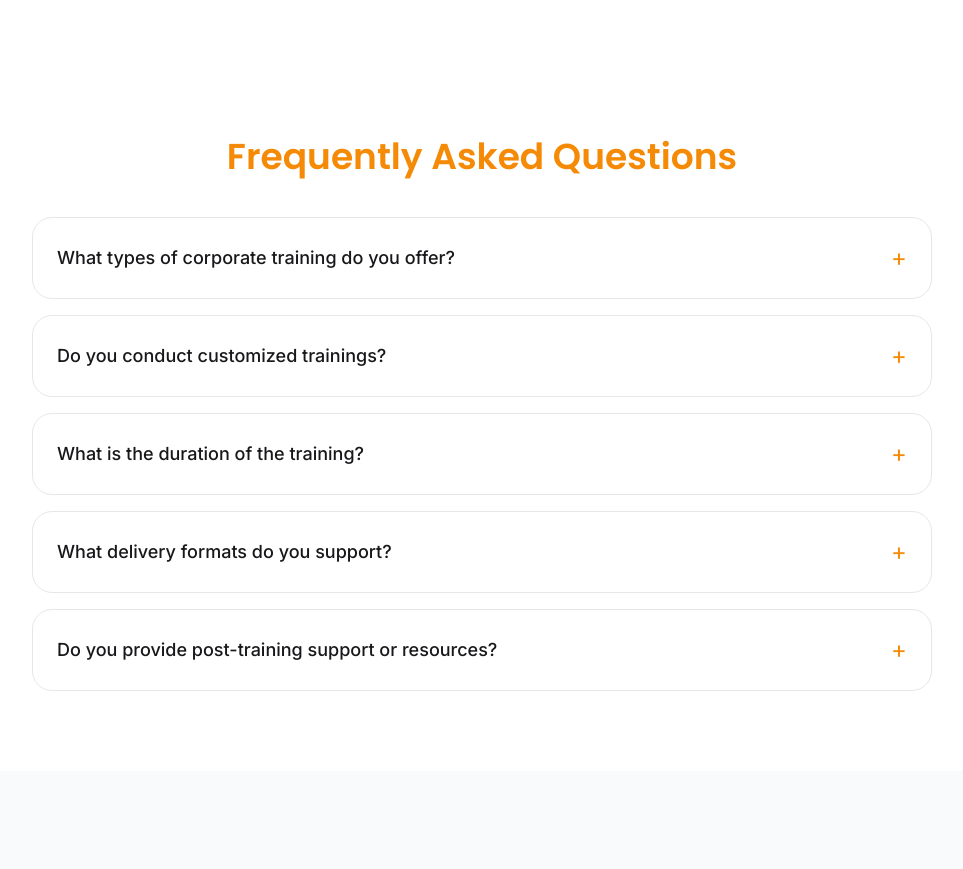
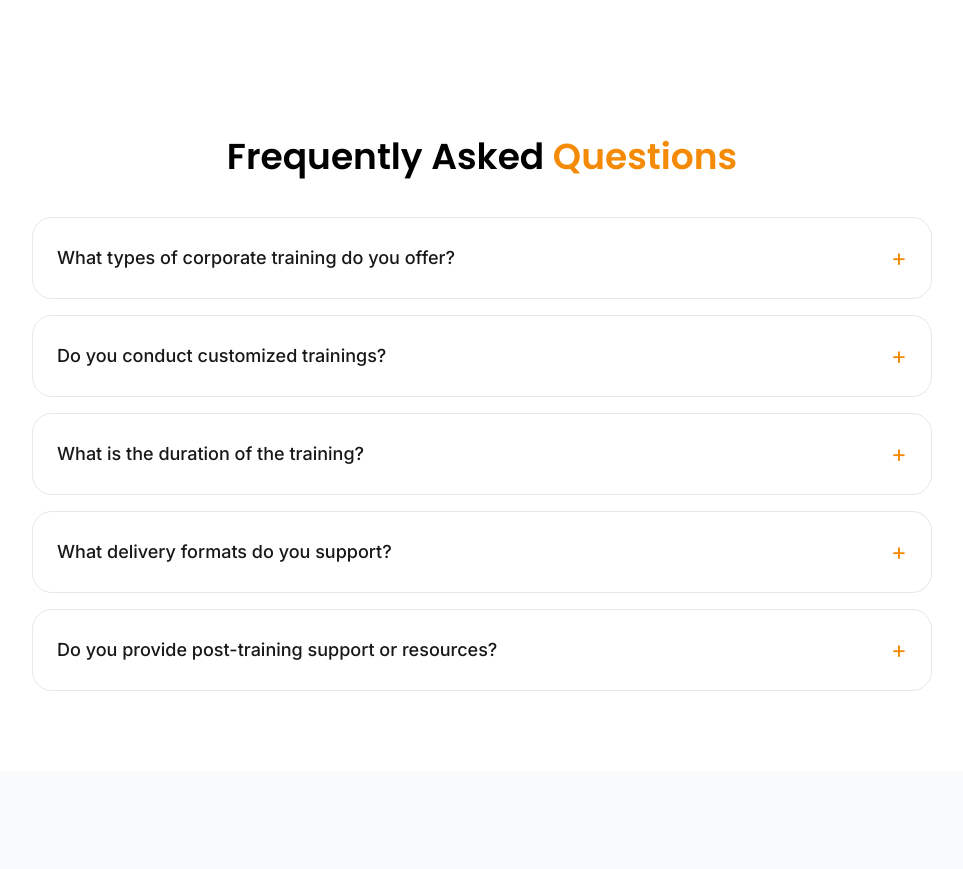
Before and after one commit to markrich-2026/markrich-website, a Next.js app: page /success-stories in a window 1280 px wide. Shown: the part 4100-4969 px from the top of the page, without its empty margins (158-1121 px from the left). Built offline with nearby package versions, Linux system fonts and the light colour scheme.

Commit message:
faq heading

```diff
--- a/pages/success-stories.jsx
+++ b/pages/success-stories.jsx
@@ -166,8 +166,8 @@ const GalleryPage = () => {
 
       <section className="py-20 px-6">
         <div className="max-w-[900px] mx-auto">
-          <h2 className="text-4xl md:text-5xl font-semibold text-[#F58A07] mb-10 text-center">
-            Frequently Asked Questions
+          <h2 className="text-4xl md:text-5xl font-semibold text-black mb-10 text-center">
+            Frequently Asked <span className="text-[#F58A07] ">Questions</span>
           </h2>
 
           <div className="flex flex-col gap-4">
```
